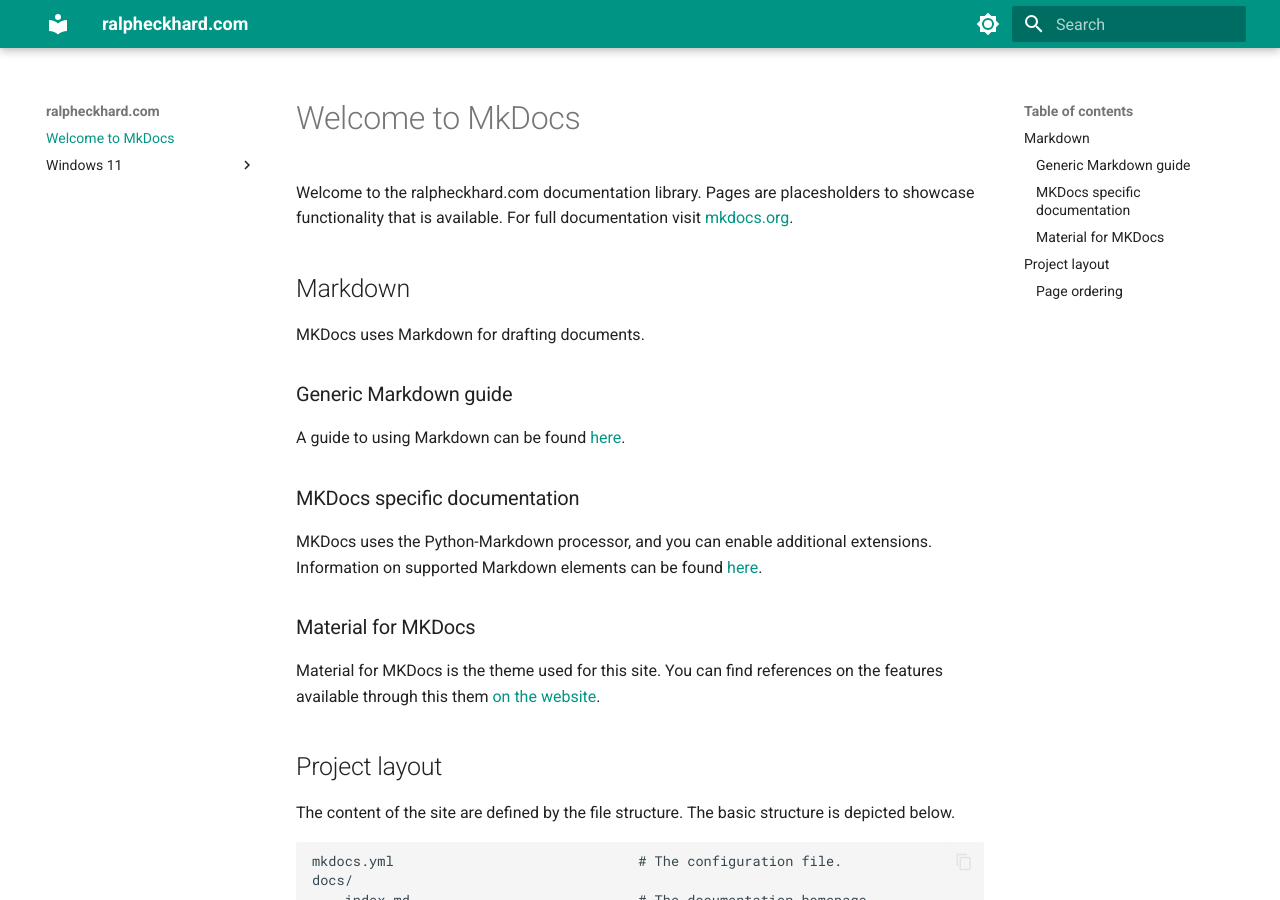
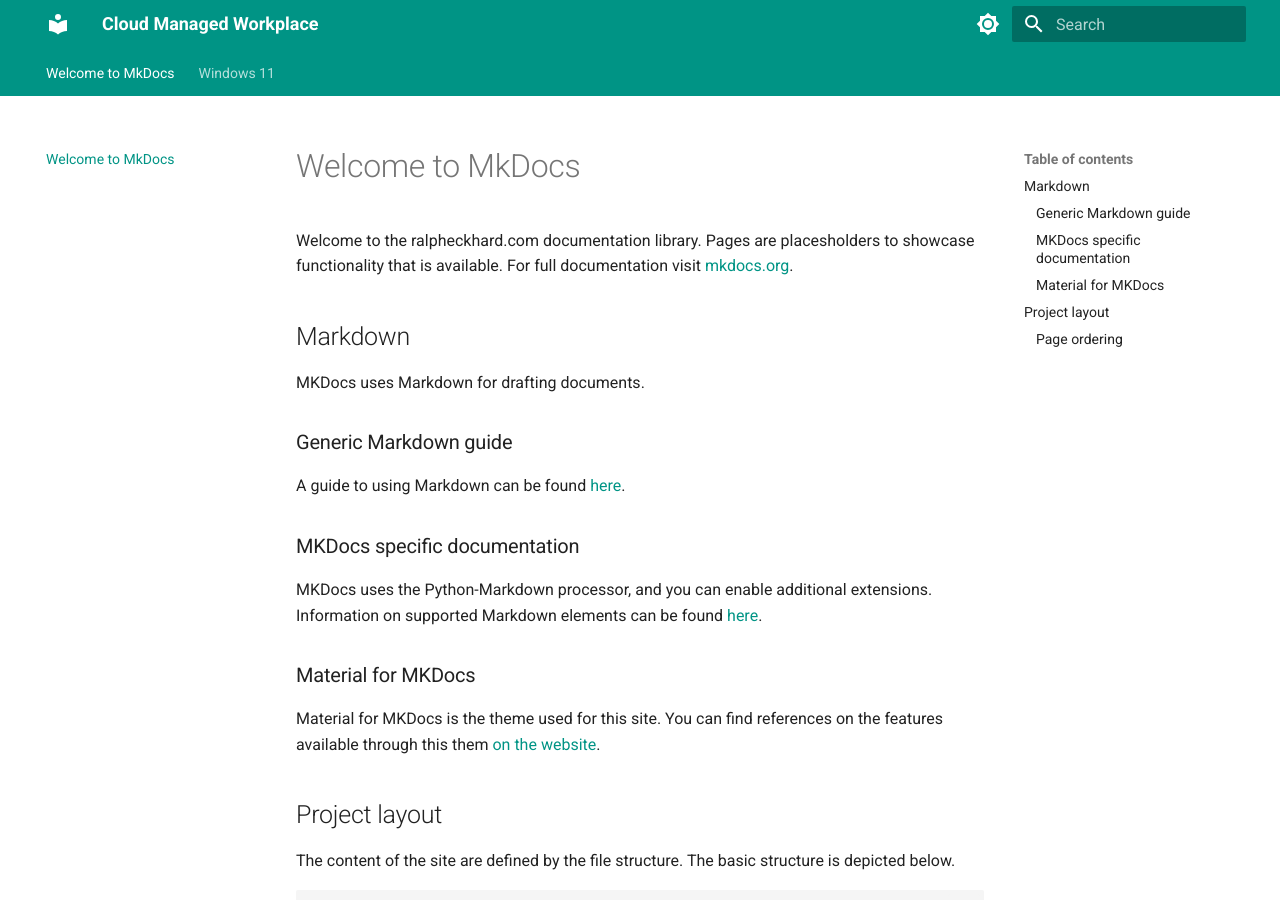
Before and after one commit to ralpje/documentation, an MkDocs documentation site: the page built from docs/index.md, in a window 1280 px wide and 900 px high. Built offline with MkDocs 1.6.1 and Material for MkDocs 9.7.7, drawn with Linux system fonts in a browser that asks for light colours.

Commit message:
Changed navigation

```diff
--- a/mkdocs.yml
+++ b/mkdocs.yml
@@ -1,10 +1,12 @@
-site_name: ralpheckhard.com
+site_name: Cloud Managed Workplace
 site_url: https://docs.ralpheckhard.com
 theme:
   name: material
   features:
     - content.code.copy
     - content.code.select
+    - navigation.tabs
+    - navigation.tracking
   palette:
 
     # Palette toggle for light mode
```
